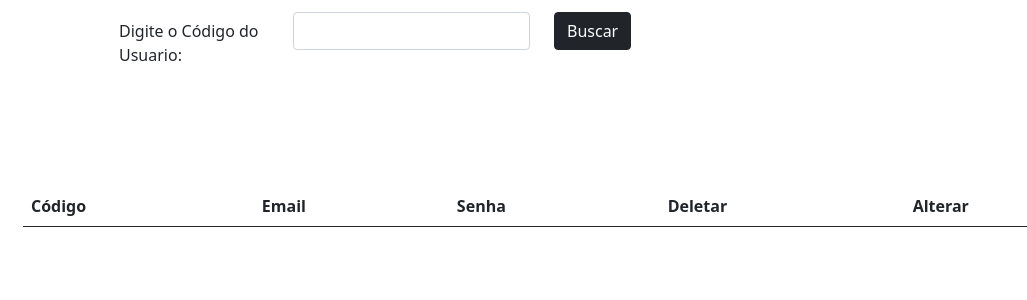
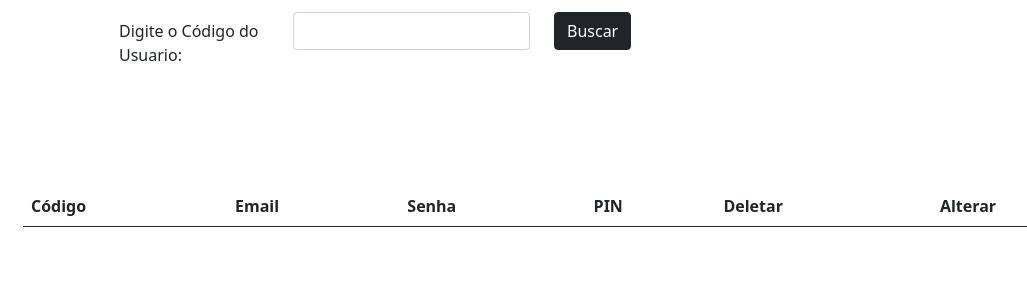
Before and after one commit to Kuro020/Projeto-loja-games, a PHP site: page /view/listaTudoUsuariosCod.php in a window 1280 px wide. Shown: the part 140-440 px from the top of the page, without its empty margins (59-1086 px from the left). Run offline with PHP 8.4, Linux system fonts and the light colour scheme; lists and menus that the app fills with data are empty.

Commit message:
alteracao

```diff
--- a/controller/alterarUsuarios.php
+++ b/controller/alterarUsuarios.php
@@ -3,7 +3,7 @@ include("../model/conexao.php");
 include("../model/bancoJogos.php");
 include("../view/header.php");
 extract($_REQUEST,EXTR_OVERWRITE);
-if(alterarUsuarios($conexao,$codUsu,$emailUsu,$senhaUsu)){
+if(alterarUsuarios($conexao,$codUsu,$emailUsu,$senhaUsu,$pinUsu)){
     echo("Usuario alterado com sucesso.");
 }else{
     echo("Usuario não alterado.");
--- a/controller/inserirUsuarios.php
+++ b/controller/inserirUsuarios.php
@@ -3,7 +3,7 @@ include("../model/conexao.php");
 include("../model/bancoJogos.php");
 include("../view/header.php");
 extract($_REQUEST,EXTR_OVERWRITE);
-if(inserirUsuarios($conexao,$email,$senha)){
+if(inserirUsuarios($conexao,$email,$senha,$pin)){
     echo("Usuario cadastrado com sucesso.");
 }else{
     echo("Usuario não cadastrado.");
--- a/model/bancoJogos.php
+++ b/model/bancoJogos.php
@@ -25,11 +25,11 @@
         $resultados=mysqli_query($conexao,$query);
         return $resultados;
     }
-    function inserirUsuarios($conexao,$email,$senha){
+    function inserirUsuarios($conexao,$email,$senha,$pin){
         $option = ['cost' => 8];
         $senhacrypto = password_hash($senha, PASSWORD_BCRYPT, $option);
 
-        $query="insert into tbusuarios(emailUsu,senhaUsu)values('{$email}','{$senhacrypto}')";
+        $query="insert into tbusuarios(emailUsu,senhaUsu,pinUsu)values('{$email}','{$senhacrypto}','{$pin}')";
         $resultados=mysqli_query($conexao,$query);
         return $resultados;
     }
@@ -44,8 +44,8 @@
         $resul=mysqli_fetch_array($resultados);
         return $resul;
     }
-    function alterarUsuarios($conexao,$codUsu,$emailUsu,$senhaUsu){
-        $query="update tbusuarios set emailUsu='{$emailUsu}', senhaUsu='{$senhaUsu}' where codUsu = '{$codUsu}'";
+    function alterarUsuarios($conexao,$codUsu,$emailUsu,$senhaUsu,$pinUsu){
+        $query="update tbusuarios set emailUsu='{$emailUsu}', senhaUsu='{$senhaUsu}', pinUsu = '{$pinUsu}' where codUsu = '{$codUsu}'";
         $resultados=mysqli_query($conexao,$query);
         return $resultados;
     }
--- a/view/cadastroUsuarios.php
+++ b/view/cadastroUsuarios.php
@@ -4,6 +4,7 @@ include_once("header.php");
 <form method="POST" action="../controller/inserirUsuarios.php">
     <p>Email <input type="text" name="email"></p>
     <p>Senha <input type="text" name="senha"></p>
+    <p>PIN <input type="text" name="pin"></p>
     <button type="submit">Salvar</button>
 </form>
 <?php
--- a/view/formAlterarUsuarios.php
+++ b/view/formAlterarUsuarios.php
@@ -11,6 +11,7 @@ $usuario=listaTudoUsuariosCod($conexao,$codUsu);
     <p>Código <input type="text" name="codUsu" value="<?=$usuario['codUsu']?>"></p>
     <p>Email <input type="text" name="emailUsu" value="<?=$usuario['emailUsu']?>"></p>
     <p>Senha <input type="text" name="senhaUsu" value="<?=$usuario['senhaUsu']?>"></p>
+    <p>PIN <input type="text" name="pinUsu" value="<?=$usuario['pinUsu']?>"></p>
     <button type="submit">Salvar</button>
 </form>
 <?php
--- a/view/listaTudoUsuarios.php
+++ b/view/listaTudoUsuarios.php
@@ -9,6 +9,7 @@ include_once("../model/bancoJogos.php");
             <th scope="col">Código</th>
             <th scope="col">Email</th>
             <th scope="col">Senha</th>
+            <th scope="col">PIN</th>
             <th scope="col">Deletar</th>
             <th scope="col">Alterar</th>
         </tr>
@@ -22,6 +23,7 @@ include_once("../model/bancoJogos.php");
             <th scope="row"><?=$usuario['codUsu']?></th>
             <td><?=$usuario['emailUsu']?></td>
             <td><?=$usuario['senhaUsu']?></td>
+            <td><?=$usuario['pinUsu']?></td>
             <td>
                 <form action="../controller/deletarUsuarios.php" method="POST">
                     <input type="hidden" name="codUsuDeletar" value="<?=$usuario['codUsu']?>">
--- a/view/listaTudoUsuariosCod.php
+++ b/view/listaTudoUsuariosCod.php
@@ -22,6 +22,7 @@ include_once("../model/bancoJogos.php");
             <th scope="col">Código</th>
             <th scope="col">Email</th>
             <th scope="col">Senha</th>
+            <th scope="col">PIN</th>
             <th scope="col">Deletar</th>
             <th scope="col">Alterar</th>
         </tr>
@@ -36,6 +37,7 @@ include_once("../model/bancoJogos.php");
             <th scope="row"><?=$usuarios['codUsu']?></th>
             <td><?=$usuarios['emailUsu']?></td>
             <td><?=$usuarios['senhaUsu']?></td>
+            <td><?=$usuarios['pinUsu']?></td>
             <td>
                 <form action="../controller/deletarUsuarios.php" method="POST">
                     <input type="hidden" name="codUsuDeletar" value="<?=$usuarios['codUsu']?>">
```
